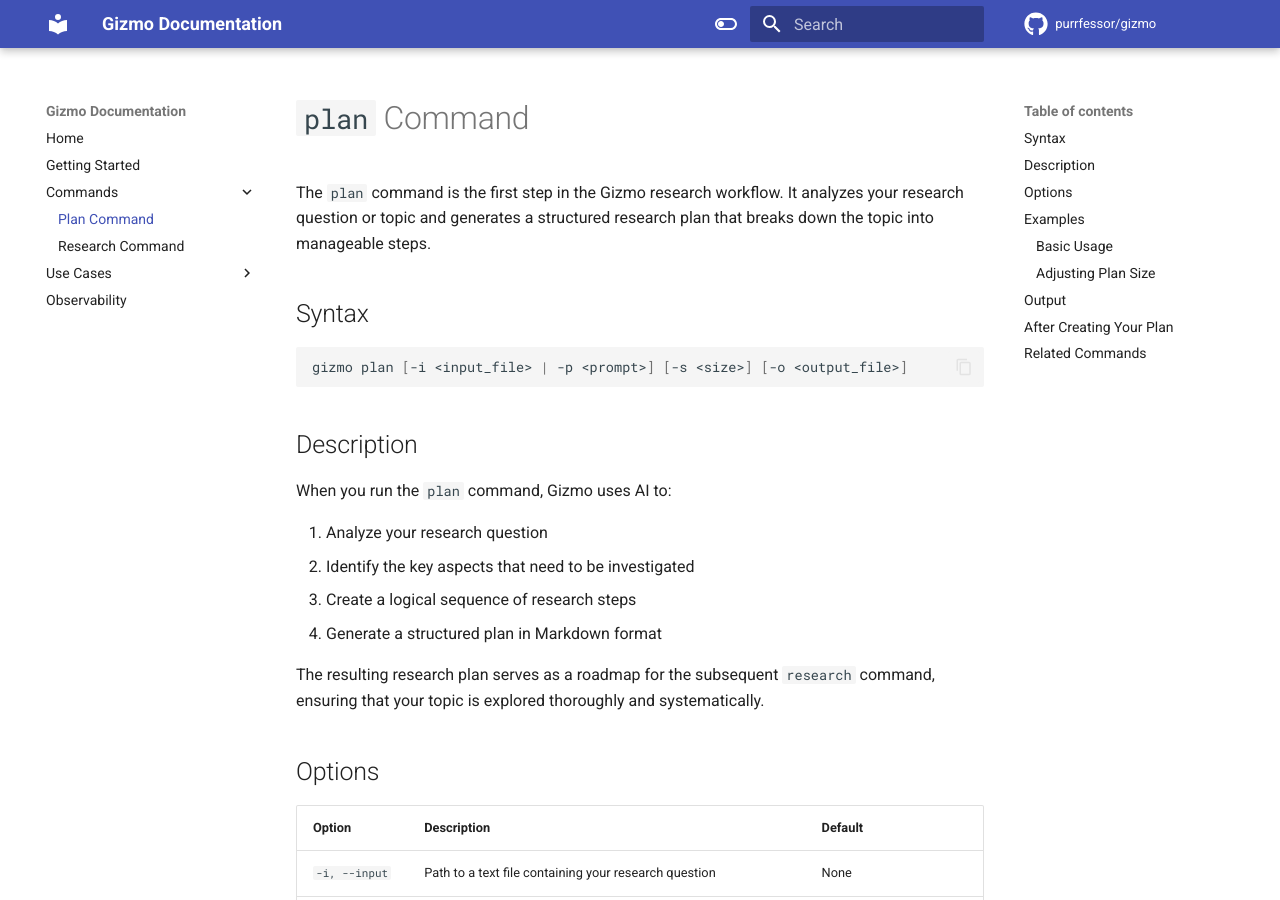
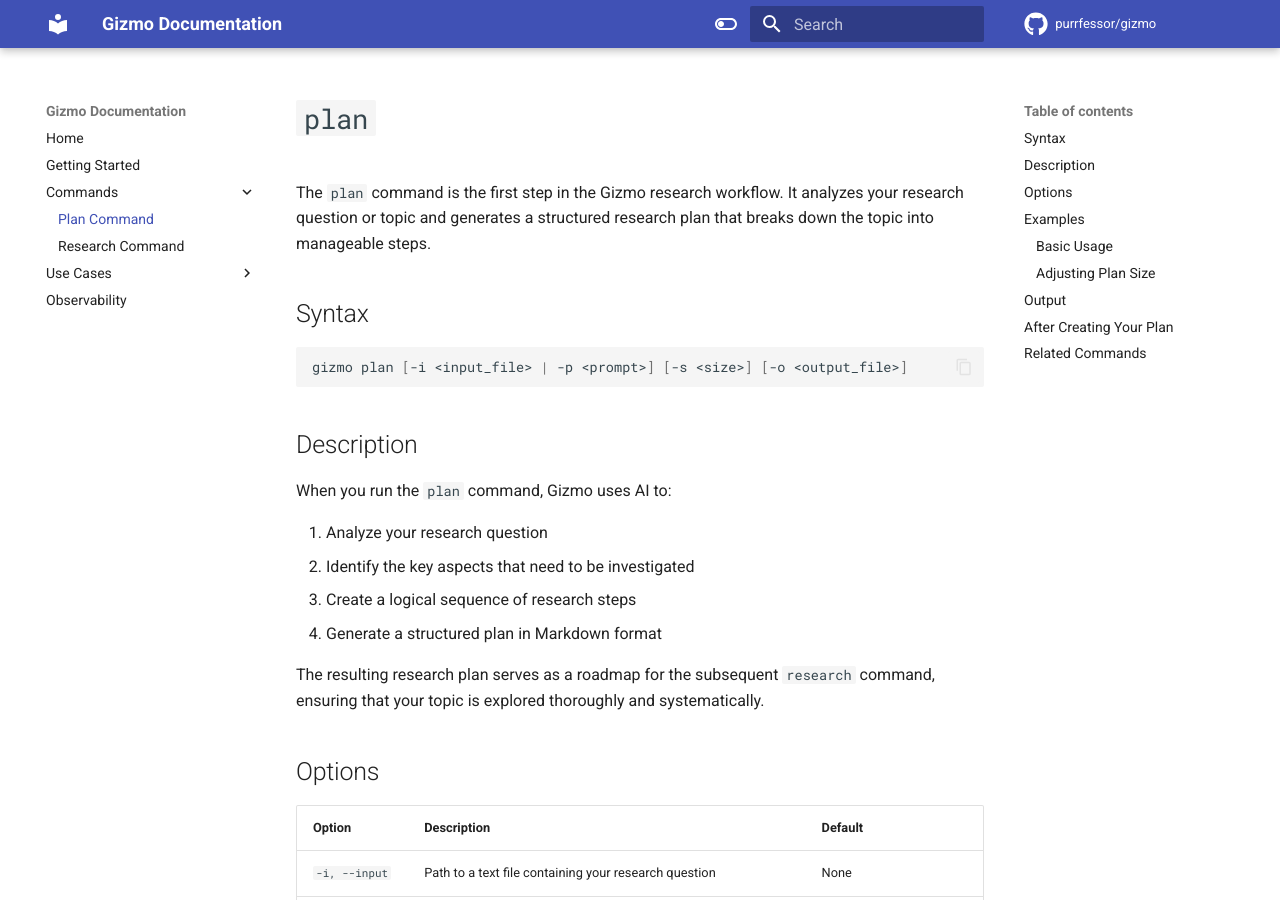
Before and after one commit to purrfessor/gizmo, an MkDocs documentation site: the page built from documentation/docs/commands/plan.md, in a window 1280 px wide and 900 px high. Built offline with MkDocs 1.6.1 and Material for MkDocs 9.7.7, drawn with Linux system fonts in a browser that asks for light colours; comment, search, counter and statistics services are not loaded.

Commit message:
fix docs

```diff
--- a/documentation/docs/commands/plan.md
+++ b/documentation/docs/commands/plan.md
@@ -1,4 +1,4 @@
-# `plan` Command
+# `plan`
 
 The `plan` command is the first step in the Gizmo research workflow. It analyzes your research question or topic and generates a structured research plan that breaks down the topic into manageable steps.
 
--- a/documentation/mkdocs.yml
+++ b/documentation/mkdocs.yml
@@ -55,14 +55,12 @@
   - pymdownx.tabbed:
       alternate_style: true
   - pymdownx.emoji:
-      emoji_index: !!python/name:materialx.emoji.twemoji
-      emoji_generator: !!python/name:materialx.emoji.to_svg
+      emoji_index: !!python/name:material.extensions.emoji.twemoji
+      emoji_generator: !!python/name:material.extensions.emoji.to_svg
 
 # Plugins
 plugins:
   - search
-  - minify:
-      minify_html: true
 
 # Navigation
 nav:
```
Also changed, not shown: documentation/docs/commands/research.md (+1 -1 lines).
